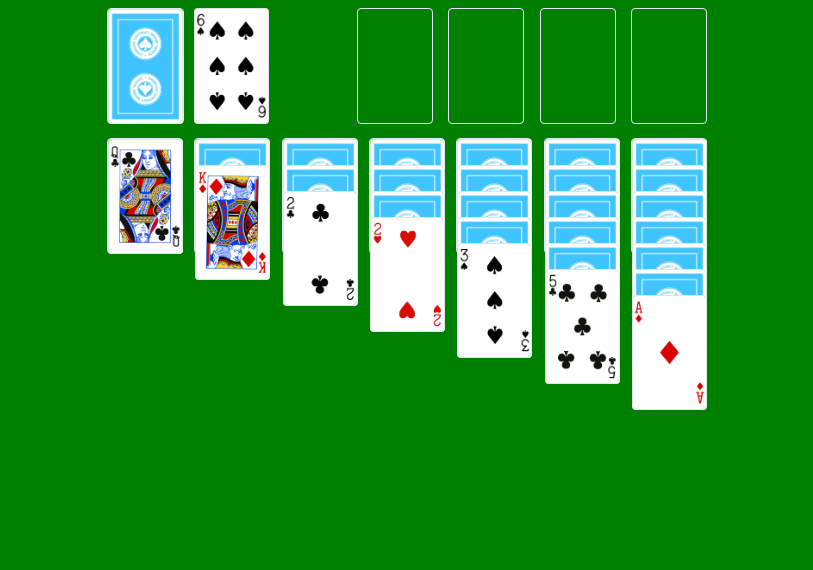
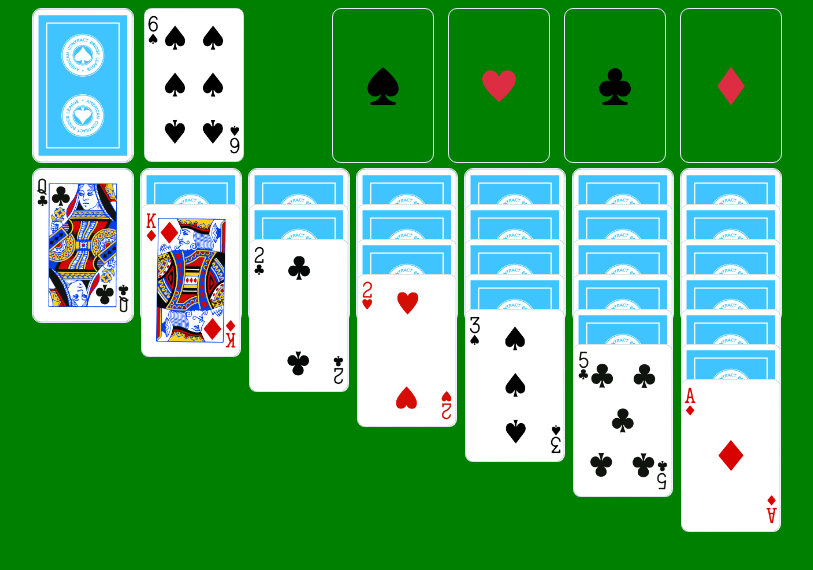
Before and after one commit to BarryPietersen/solitaire, an Angular app: page / in a window 1280 px wide. Shown: the top 570 px of the page, without its empty margins (233-1046 px from the left). Built offline with nearby package versions, Linux system fonts and the light colour scheme.

Commit message:
css - fixed foundation and resized table top

```diff
--- a/src/app/components/card/card.component.css
+++ b/src/app/components/card/card.component.css
@@ -1,7 +1,8 @@
 .card{
-    width: 75px;
+    width: 100px;
+    cursor: pointer;
 }
 .card img{
     width: 100%;
-    border-radius: 4px;
+    border-radius: 8px;
 }
--- a/src/app/components/deck/deck.component.css
+++ b/src/app/components/deck/deck.component.css
@@ -1,7 +1,8 @@
 .deckBase{
-    width: 75px;
-    height: 114px;
+    width: 100px;
+    height: 153px;
+    border-radius: 9px;
     margin-right: 10px;
     border: solid 1px lavender;
-    border-radius: 4px;
+
 }
--- a/src/app/components/foundation/foundation.component.css
+++ b/src/app/components/foundation/foundation.component.css
@@ -1,24 +1,14 @@
 .foundationBase{
-    width: 74px;
-    height: 114px;
-    border-radius: 4px;
+    width: 100px;
+    height: 153px;
+    border-radius: 9px;
     border: solid 1px lavender;
-    /* background-image: url('../../../assets/images/JPEG/S.png'); */
-    background-size: 50%;
+    background-size: 40%;
     background-repeat:no-repeat;
     background-position: center;
-}
-
-.baseImage{
-    /* position: absolute; */
-    display: block;
-    margin: auto;
-    width: 40%;
-    margin-top: 60%;
-    opacity: .5;
+    /* opacity: .5; */
 }
 
 .foundationCard{
-    height: 0;
     position: absolute;
 }
--- a/src/app/components/foundation/foundation.component.html
+++ b/src/app/components/foundation/foundation.component.html
@@ -1,5 +1,5 @@
-<div class="foundationBase" (click)="baseClicked()">
-    <!-- <img class="baseImage" src="{{symbol}}" alt="image not found"> -->
+<div class="foundationBase" (click)="baseClicked()" [style.background-image]="'url(' + suitSymbol + ')'">
+
     <div class="foundationCard" *ngFor="let card of foundation.stock; let i = index">
         <app-card [card]="card" [i]="i" (clicked)="cardClicked($event)">
         </app-card>
--- a/src/app/components/foundation/foundation.component.ts
+++ b/src/app/components/foundation/foundation.component.ts
@@ -2,7 +2,6 @@ import { Component, OnInit, Input, Output, EventEmitter } from '@angular/core';
 import { Foundation } from 'src/app/types/foundation';
 import { IClickedStockPile } from 'src/app/interfaces/event-data';
 import { Card, Suits } from 'src/app/types/card';
-import { DomSanitizer, SafeUrl } from '@angular/platform-browser';
 
 @Component({
   selector: 'app-foundation',
@@ -14,14 +13,12 @@ export class FoundationComponent implements OnInit {
   @Input() foundation: Foundation;
   @Output() componentCardClicked = new EventEmitter<IClickedStockPile>();
   @Output() componentBaseClicked = new EventEmitter<Foundation>();
-  private suitSymbol: SafeUrl;
+  private suitSymbol: string;
 
-  constructor(private sanitizer: DomSanitizer) { }
+  constructor() { }
 
   ngOnInit() {
-    let imageUrl = "../../assets/images/JPEG/" + Suits[this.foundation.suit][0] + ".png"
-    this.suitSymbol = this.sanitizer.bypassSecurityTrustUrl(imageUrl);
-    let s = this.suitSymbol
+    this.suitSymbol = "../../assets/images/JPEG/" + Suits[this.foundation.suit][0] + ".png"
   }
 
   baseClicked() {
--- a/src/app/components/selection/selection.component.css
+++ b/src/app/components/selection/selection.component.css
@@ -1,9 +1,9 @@
 .selectionBase{
-    width: 75px;
-    height: 114px;
+    width: 100px;
+    height: 153px;
+    border-radius: 9px;
     margin-left: 10px;
     border: solid 1px lavender;
-    border-radius: 4px;
 }
 
 .selectionCard{
--- a/src/app/components/table-top/table-top.component.css
+++ b/src/app/components/table-top/table-top.component.css
@@ -1,32 +1,31 @@
 .tableTop{
     margin: auto;
-    width: 600px;
+    width: 750px;
 }
 
 .topSection{
-    height: 130px;
-    width: 600px;
+    height: 160px;
+    width: 100%;
     display: flex;
     justify-content: space-between;
 }
 
 .alignDeckAndSelection{
-    width: 200px;
+    width: 25%;
     height: 130px;
     display: flex;
     align-items: flex-start;
 }
 
 .alignFoundations{
-    width: 350px;
+    width: 60%;
     display: flex;
     justify-content: space-between;
     align-content: flex-end;
 }
 
 .alignTableaus{
-    width: 600px;
+    width: 100%;
     display: flex;
     justify-content: space-between;
-    align-items: flex-start;
 }
--- a/src/app/components/tableau/tableau.component.css
+++ b/src/app/components/tableau/tableau.component.css
@@ -1,12 +1,12 @@
 .alignCardsVertically{
-    width: 74px;
-    height: 114px;
+    width: 100px;
+    height: 153px;
+    border-radius: 9px;
     display: flex;
-    border-radius: 4px;
     flex-direction: column;
     border: solid 1px lavender;
 }
 
 .tableauCard{
-    height: 26px;
+    height: 35px;
 }
--- a/src/app/types/event-manager.ts
+++ b/src/app/types/event-manager.ts
@@ -19,7 +19,6 @@ export class EventManager {
 
     public deckClicked(card?: Card) {
         this.deSelect();
-        console.log('deck clicked');
 
         if(this.tableTop.deck.stock.length > 0) {
             let card = this.tableTop.deck.stock.pop();
@@ -65,12 +64,10 @@ export class EventManager {
     }
 
     private makeMove(stockPile: IStockable) {
-        //console.log(this.selectedStockPile.select);
         let cards = this.selectedStockPile.select(this.selectedCard);
 
         if(stockPile.push(cards)) {
             this.selectedStockPile.pop(this.selectedCard);
-            // console.log(this.selectedStockPile.select);
             this.deSelect();
         }
         else {
```
